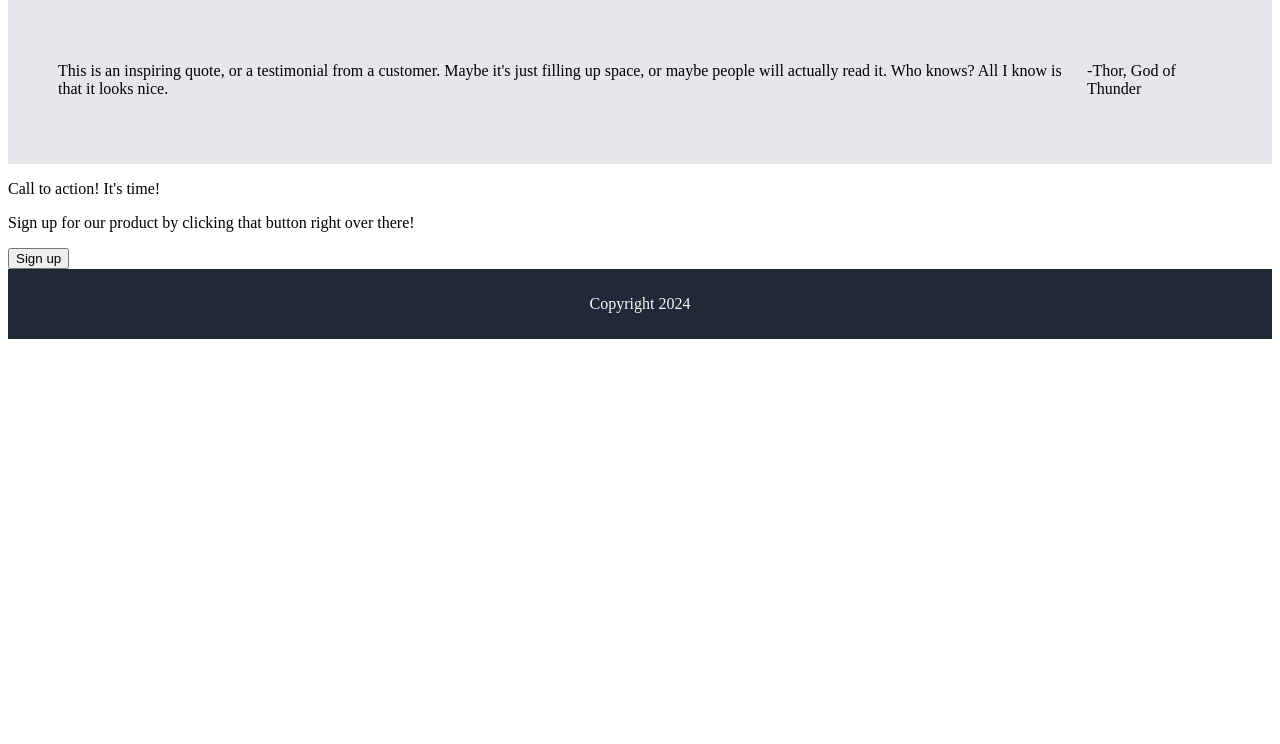
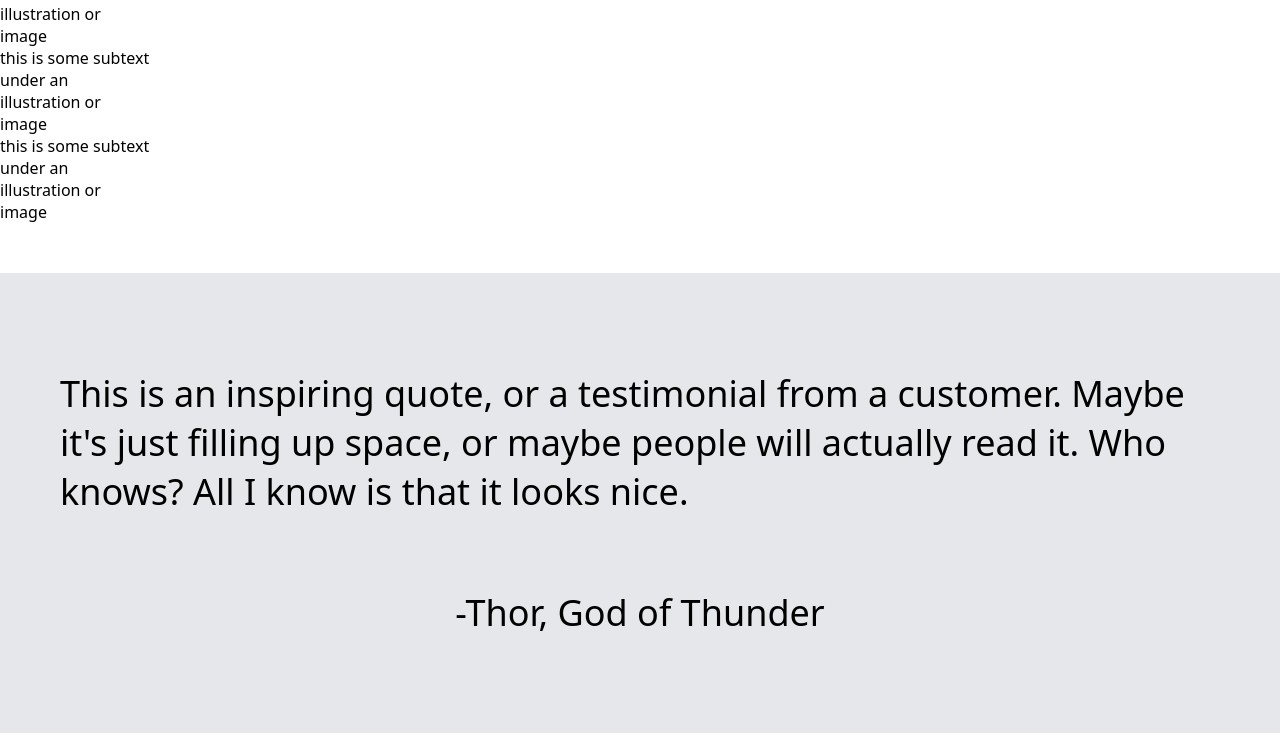
Before and after one commit to Kizaru1305/landing-page, a plain HTML site: page index.html in a window 1280 px wide. Shown: the part 486-1230 px from the top of the page. Before the commit the page ends 833 px from the top, so only its background shows below. Drawn offline with Linux system fonts and the light colour scheme.

Commit message:
finished project

```diff
--- a/css/style.css
+++ b/css/style.css
@@ -1,10 +1,37 @@
 * {
-    /* border: 1px solid red; */
+    font-family: 'Bangers', system-ui;
+}
+
+button {
+    background-color: #3882F6;
+    border-radius: 10px;
+    text-decoration: none;
+    border: none;
+    color: white;
+    padding: 10px;
+    max-width: 100px;
+}
+
+.btn-sign-up{
+    border: 2px solid white;
+    padding: 10px 25px;
+}
+
+.hero-main {
+    font-size: 48px;
+    font-weight: bolder;
+    color: #F9FAF8;
+}
+
+.hero-secondary {
+    font-size: 18px;
+    color: #E5E7EB
 }
 
 body {
     display: flex;
     flex-direction: column;
+    margin: 0;
 }
 
 ul {
@@ -17,9 +44,17 @@ ul {
 
 .header {
     display: flex;
+    flex-direction: column;
+    align-items: center;
     justify-content: center;
     background-color: #1F2937;
     color: #F9FAF8;
+}
+
+.sub-header {
+    display: flex;
+    gap: 60px;
+    padding: 20px;
 }
 
 .container {
@@ -37,27 +72,62 @@ ul {
     display: flex;
     flex-direction: column;
     flex-wrap: wrap;
-
-
+    max-width: 320px;
 }
 
+.title {
+    align-self: center;
+}
+
+.container-row {
+    display: flex;
+    padding: 50px;
+    gap: 50px;
+    justify-content: center;
+}
+
+.item {
+    display: flex;
+    flex-direction: column;
+    flex-wrap: wrap;
+    align-items: center;
+    justify-content: center;
+    max-width: 150px;
+}
 
 
 .quote {
     display: flex;
-    padding: 50px;
+    flex-direction: column;
+    justify-content: center;
+    align-items: center;
+    flex-wrap: wrap;
+    background-color: #E5E7EB;
+    padding: 60px;
+    margin-top: 50px;
+    font-size: 36px;
+}
 
+.quote .selected {
+    align-self: flex-end;
+    margin-right: 50px;
+}
 
-    justify-content: center;
-    background-color: #E5E7EB;
+.sign-up {
+    display: flex;
+    border-radius: 10px;
+    justify-content: space-evenly;
+    align-items: center;
+    background-color: #3882F6;
+    padding: 20px;
+    margin: 60px;
+    color: white;
+    gap: 20px;
 }
 
 .footer {
-    display: flex;
-    margin-top: auto;
+    min-height: 7vh;
+    text-align: center;
     color: #F9FAF8;
     background-color: #1F2937;
-    justify-content: center;
-    align-items: center;
-    padding: 10px;
 }
```
